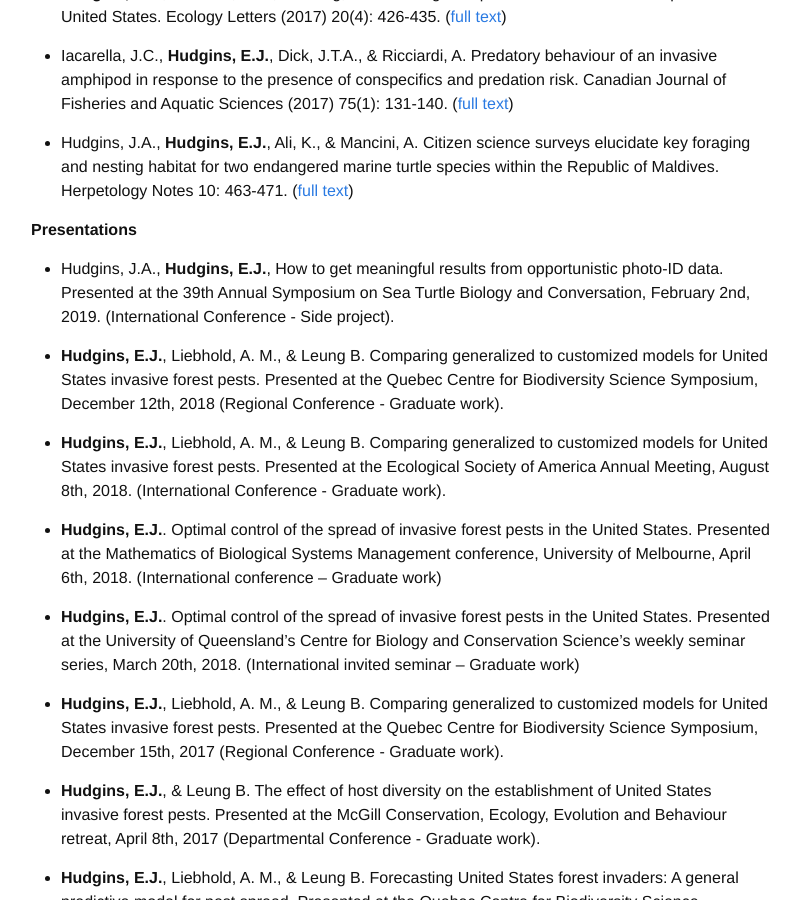
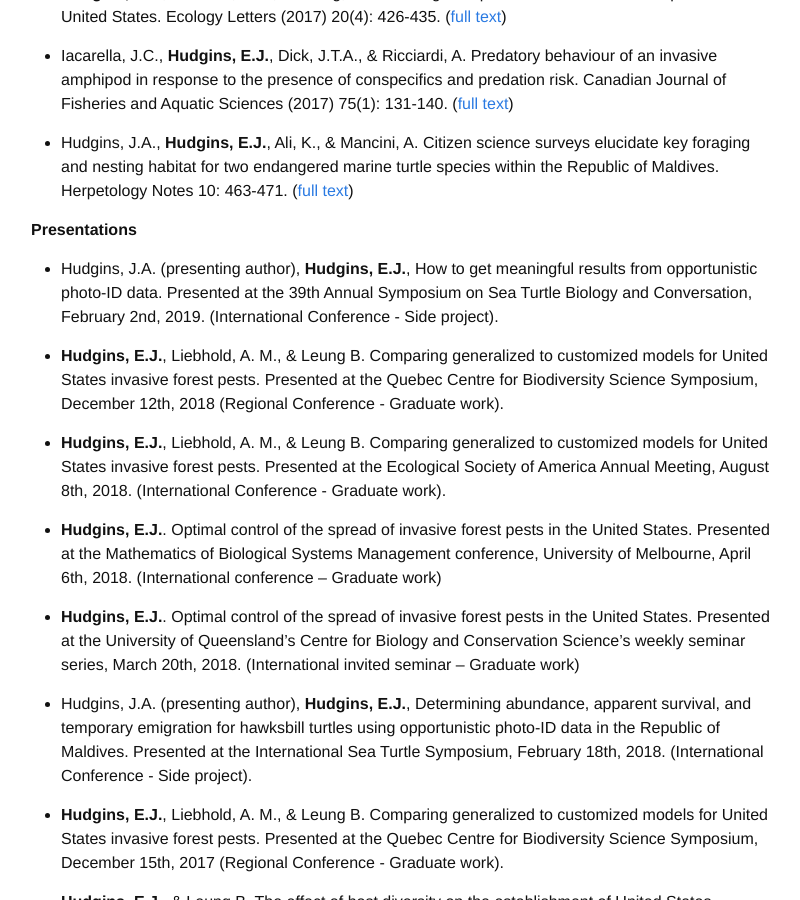
Before and after one commit to emmajhudgins/emmajhudgins.github.io, a Jekyll site: the page built from publications.md, in a window 1280 px wide and 900 px high, scrolled down 435 px. Shown: the whole window, without its empty margins (239-1039 px from the left). Built offline with Jekyll 4.4.1, drawn with Linux system fonts in a browser that asks for light colours; nearby versions of some CDN libraries; some web fonts are replaced.

Commit message:
added presentations with Jill

```diff
--- a/publications.md
+++ b/publications.md
@@ -26,7 +26,7 @@ order: 2
 
 **Presentations**
 
-* Hudgins, J.A., **Hudgins, E.J.**, How to get meaningful results from opportunistic photo-ID data. Presented at the 39th Annual Symposium on Sea Turtle Biology and Conversation, February 2nd, 2019. (International Conference - Side project).
+* Hudgins, J.A. (presenting author), **Hudgins, E.J.**, How to get meaningful results from opportunistic photo-ID data. Presented at the 39th Annual Symposium on Sea Turtle Biology and Conversation, February 2nd, 2019. (International Conference - Side project).
 
 * **Hudgins, E.J.**, Liebhold, A. M., & Leung B. Comparing generalized to customized models for United States invasive forest pests. Presented at the Quebec Centre for Biodiversity Science Symposium, December 12th, 2018 (Regional Conference - Graduate work).
 
@@ -35,6 +35,8 @@ order: 2
 * **Hudgins, E.J.**. Optimal control of the spread of invasive forest pests in the United States. Presented at the Mathematics of Biological Systems Management conference, University of Melbourne, April 6th, 2018. (International conference – Graduate work)
 
 * **Hudgins, E.J.**. Optimal control of the spread of invasive forest pests in the United States. Presented at the University of Queensland’s Centre for Biology and Conservation Science’s weekly seminar series, March 20th, 2018. (International invited seminar – Graduate work)
+
+* Hudgins, J.A. (presenting author), **Hudgins, E.J.**, Determining abundance, apparent survival, and temporary emigration for hawksbill turtles using opportunistic photo-ID data in the Republic of Maldives. Presented at the International Sea Turtle Symposium, February 18th, 2018. (International Conference - Side project).
 
 * **Hudgins, E.J.**, Liebhold, A. M., & Leung B. Comparing generalized to customized models for United States invasive forest pests. Presented at the Quebec Centre for Biodiversity Science Symposium, December 15th, 2017 (Regional Conference - Graduate work).
 
```
Also changed, not shown: 2 other files.
